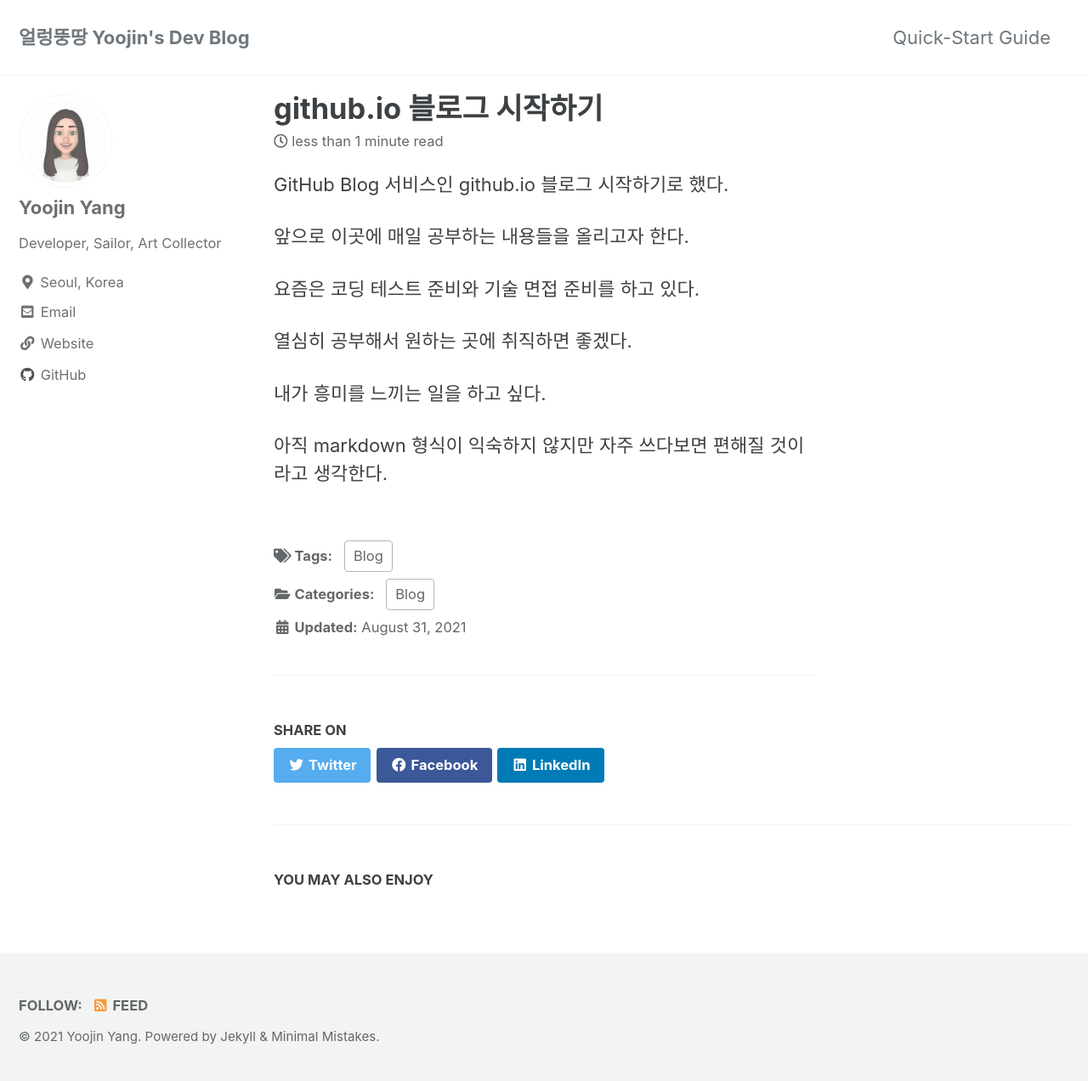
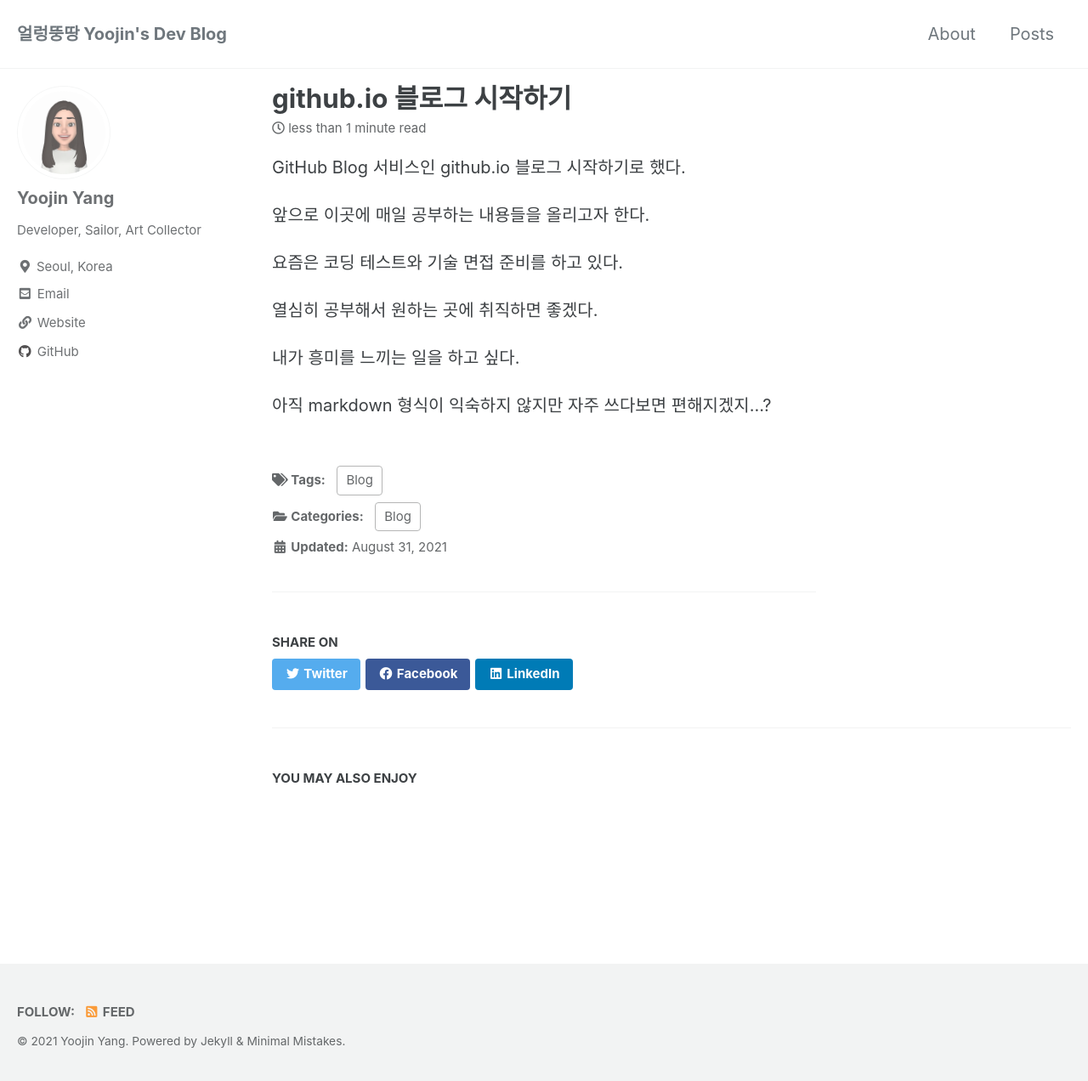
Before and after one commit to vikira/vikira.github.io, a Jekyll site: the page built from _posts/2021-08-31-first-post.md, in a window 1280 px wide and 1276 px high. Shown: the top 1272 px of the window at 85% size. Built offline with Jekyll 4.4.1, drawn with Linux system fonts in a browser that asks for light colours; cached includes are drawn as plain includes.

Commit message:
menu bar

```diff
--- a/_posts/2021-08-31-first-post.md
+++ b/_posts/2021-08-31-first-post.md
@@ -1,5 +1,6 @@
 ---
 title: "github.io 블로그 시작하기"
+permalink: /posts/
 excerpt: "GitHub Blog 서비스인 github.io 블로그를 시작하기로 했다."
 
 categories:
@@ -13,10 +14,10 @@ GitHub Blog 서비스인 github.io 블로그 시작하기로 했다.
 
 앞으로 이곳에 매일 공부하는 내용들을 올리고자 한다.
 
-요즘은 코딩 테스트 준비와 기술 면접 준비를 하고 있다.
+요즘은 코딩 테스트와 기술 면접 준비를 하고 있다.
 
 열심히 공부해서 원하는 곳에 취직하면 좋겠다.
 
 내가 흥미를 느끼는 일을 하고 싶다.
 
-아직 markdown 형식이 익숙하지 않지만 자주 쓰다보면 편해질 것이라고 생각한다.
+아직 markdown 형식이 익숙하지 않지만 자주 쓰다보면 편해지겠지...?
--- a/_sass/minimal-mistakes/_reset.scss
+++ b/_sass/minimal-mistakes/_reset.scss
@@ -2,24 +2,26 @@
    STYLE RESETS
    ========================================================================== */
 
-* { box-sizing: border-box; }
+* {
+  box-sizing: border-box;
+}
 
 html {
   /* apply a natural box layout model to all elements */
   box-sizing: border-box;
   background-color: $background-color;
-  font-size: 16px;
+  font-size: 14px;
 
   @include breakpoint($medium) {
+    font-size: 16px;
+  }
+
+  @include breakpoint($large) {
     font-size: 18px;
   }
 
-  @include breakpoint($large) {
+  @include breakpoint($x-large) {
     font-size: 20px;
-  }
-
-  @include breakpoint($x-large) {
-    font-size: 22px;
   }
 
   -webkit-text-size-adjust: 100%;
@@ -28,7 +30,9 @@ html {
 
 /* Remove margin */
 
-body { margin: 0; }
+body {
+  margin: 0;
+}
 
 /* Selected elements */
 
@@ -147,7 +151,8 @@ input {
 }
 
 button::-moz-focus-inner,
-input::-moz-focus-inner { /* inner padding and border oddities in FF3/4*/
+input::-moz-focus-inner {
+  /* inner padding and border oddities in FF3/4*/
   padding: 0;
   border: 0;
 }
@@ -156,8 +161,8 @@ button,
 html input[type="button"], // avoid the WebKit bug in Android 4.0.* where (2) destroys native `audio` and `video` controls
 input[type="reset"],
 input[type="submit"] {
-    -webkit-appearance: button; /* corrects inability to style clickable `input` types in iOS*/
-    cursor: pointer; /* improves usability and consistency of cursor style between image-type `input` and others*/
+  -webkit-appearance: button; /* corrects inability to style clickable `input` types in iOS*/
+  cursor: pointer; /* improves usability and consistency of cursor style between image-type `input` and others*/
 }
 
 label,
@@ -168,10 +173,11 @@ input[type="reset"],
 input[type="submit"],
 input[type="radio"],
 input[type="checkbox"] {
-    cursor: pointer; /* improves usability and consistency of cursor style between image-type `input` and others*/
+  cursor: pointer; /* improves usability and consistency of cursor style between image-type `input` and others*/
 }
 
-input[type="search"] { /* Appearance in Safari/Chrome*/
+input[type="search"] {
+  /* Appearance in Safari/Chrome*/
   box-sizing: border-box;
   -webkit-appearance: textfield;
 }
```
Also changed, not shown: _data/navigation.yml (+6 -6 lines), _posts/about.md (added, +11 -0 lines).
